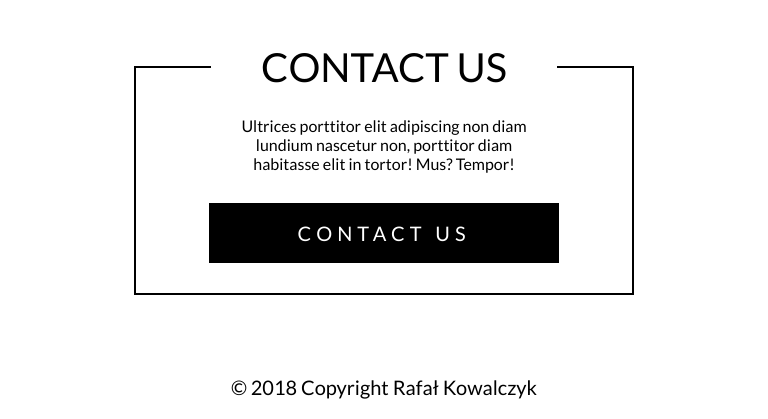
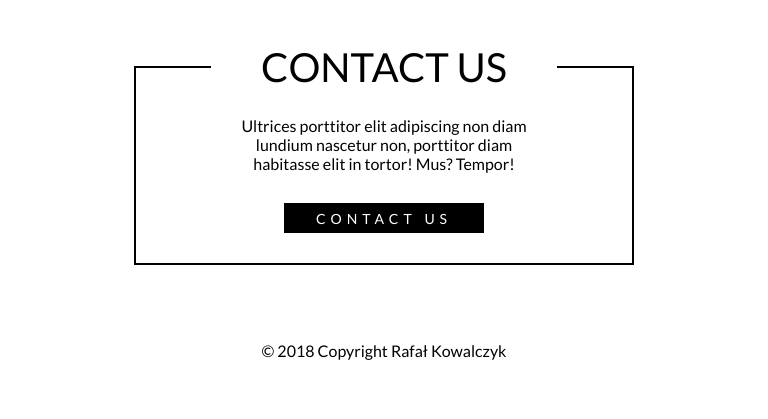
Before and after one commit to Rafal-Kowalczyk/portfolio_7_7, a website: page index.html in a window 768 px wide. Shown: the part 2957-3376 px from the top of the page. After the commit the page ends 3333 px from the top, so only its background shows below. Drawn offline with Linux system fonts and the light colour scheme.

Commit message:
Add media queries-2 style for .block-4 and footer

```diff
--- a/sass/style.scss
+++ b/sass/style.scss
@@ -301,4 +301,15 @@ body {
     flex: 1;
   }
 
+  /* section .block-5*/
+  .contact-us button {
+    width: 200px;
+    height: 30px;
+    font: 14px $fonts;
+  }
+  /* section .footer*/
+  .footer {
+    font: 16px $fonts;
+  }
+
 }
```
Also changed, not shown: css/style.css, css/style.prefixed.css, 2 other files.
